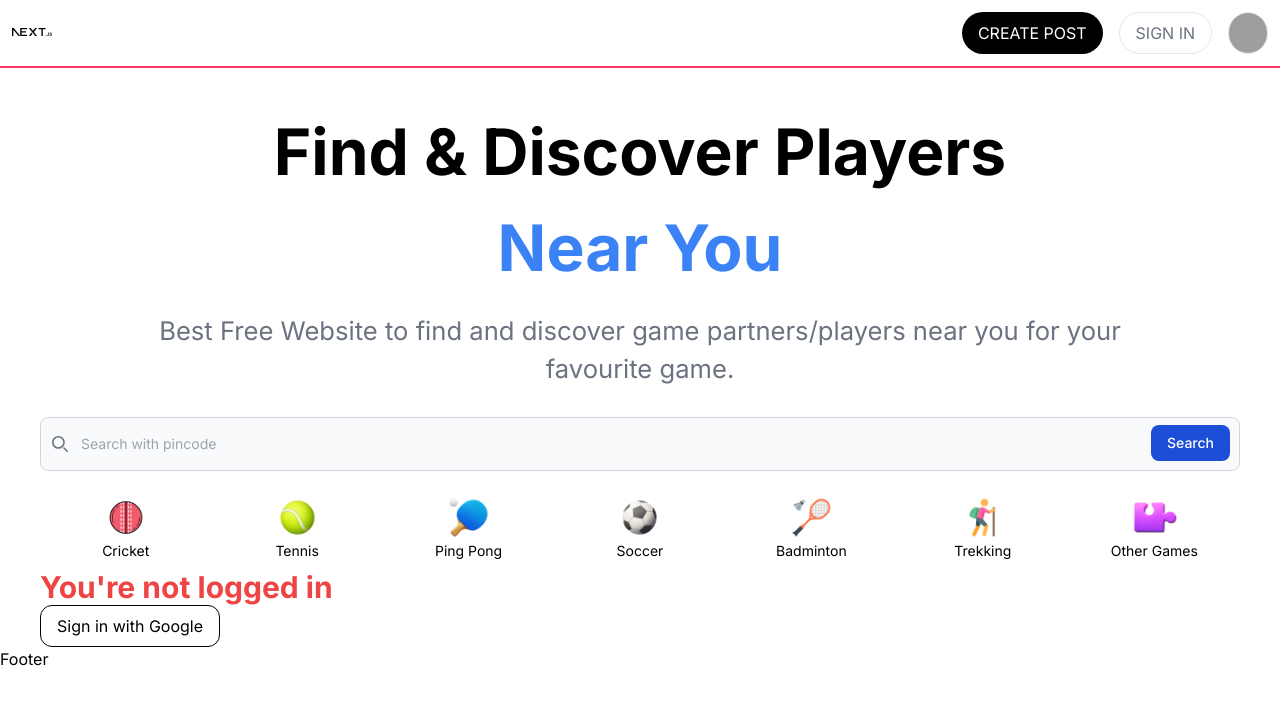
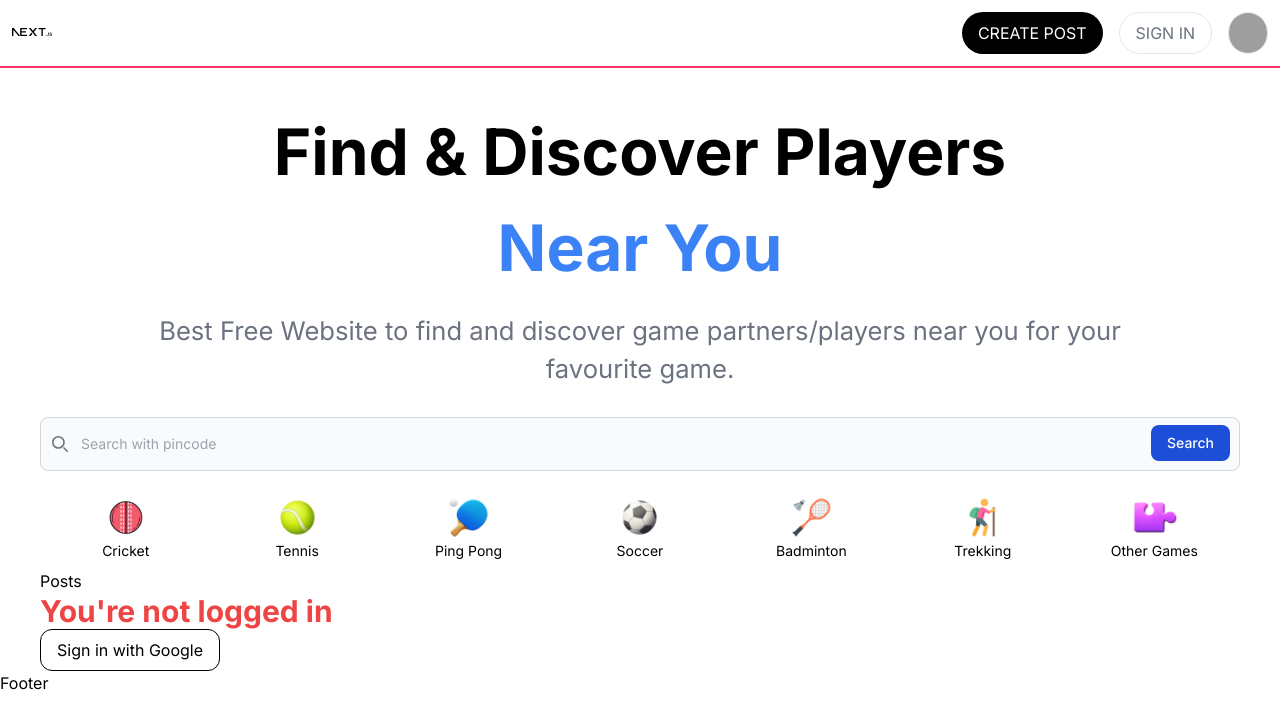
Before and after one commit to shreejai/nearby-players, a Next.js app: page / in a window 1280 px wide. Shown: the top 728 px of the page. Built offline with nearby package versions, Linux system fonts and the light colour scheme; no server answers; the database is empty; grey boxes are pictures that could not be loaded.

Commit message:
firebase setup and data fetch

```diff
--- /dev/null
+++ b/app/components/Home/Posts.jsx
@@ -0,0 +1,9 @@
+import React from 'react'
+
+const Posts = () => {
+  return (
+    <div>Posts</div>
+  )
+}
+
+export default Posts
--- a/app/page.js
+++ b/app/page.js
@@ -1,3 +1,4 @@
+'use client';
 import Image from "next/image";
 import Header from "./components/Header";
 import Footer from "./components/Footer";
@@ -5,8 +6,27 @@ import Dashboard from "./components/Dashboard";
 import Hero from "./components/Home/Hero";
 import Search from "./components/Home/Search";
 import GameList from "./components/Home/GameList";
+import Posts from "./components/Home/Posts";
+import app from '../shared/FirebaseConfig';
+import { getFirestore, collection, getDocs, doc } from "firebase/firestore";
+import { getAnalytics } from "firebase/analytics";
+import { useEffect } from "react";
 
 export default function Home() {
+  // Initialize Firebase
+  const db = getFirestore(app);
+
+  useEffect(()=>{
+    getPost();
+  },[])
+
+  const getPost = async () => {
+    const querySnapshot = await getDocs(collection(db, "posts"));
+    querySnapshot.forEach((doc) => {
+      // doc.data() is never undefined for query doc snapshots
+      console.log(doc.id, " => ", doc.data());
+    });
+  }
   return (
     <>
       <Header/>
@@ -14,6 +34,7 @@ export default function Home() {
         <Hero/>
         <Search/>
         <GameList/>
+        <Posts/>
         <Dashboard/>
       </div>
       <Footer/>
--- a/package.json
+++ b/package.json
@@ -9,6 +9,7 @@
     "lint": "next lint"
   },
   "dependencies": {
+    "firebase": "^10.12.3",
     "next": "14.2.4",
     "next-auth": "^4.24.7",
     "react": "^18",
```
Also changed, not shown: 2 other files (tests, documents, lock files or other folders).
